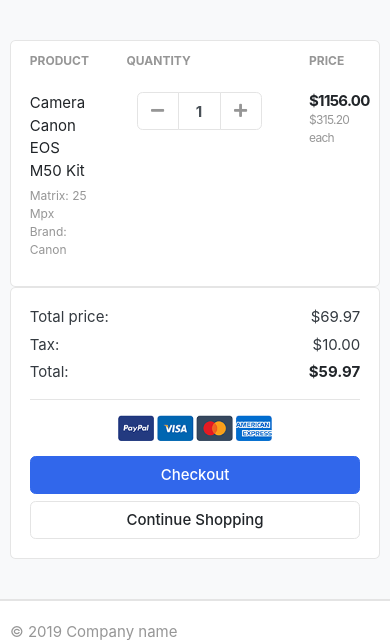
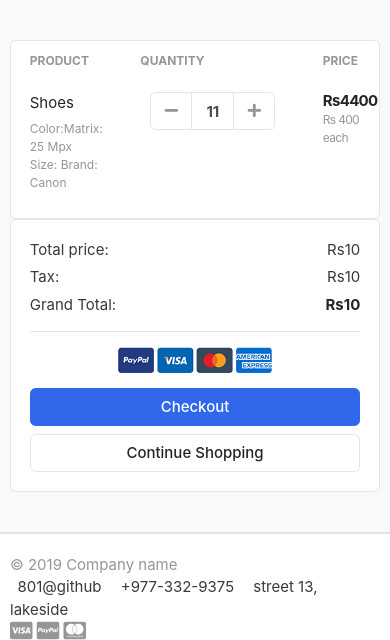
Before and after one commit to Darshan801/shopping-cart, a Django app: template templates/store/cart.html in a window 390 px wide; the page is wider, and only the part inside the window is pictured. Shown: the part 231-871 px from the top of that part. Run offline with Django 5.2, Linux system fonts and the light colour scheme; data comes from the database, SQL or seed files in the repository; both versions use the stored data as it was after the commit; the template is opened without the code that fills it: values that come from a table or form of the project are taken from there, most other values are stand-ins (such as "Sample title", 1, 10 or a date in 2020); some libraries are stand-ins or nearby versions; some web fonts are replaced.

Commit message:
using sessions to get cardId presented in the session and making a responsive add to cart function

```diff
--- a/carts/models.py
+++ b/carts/models.py
@@ -16,5 +16,8 @@ class CartItem(models.Model):
     quantity = models.IntegerField()
     is_active=models.BooleanField(default=True)
 
+    def sub_total(self):
+        return self.product.price * self.quantity
+
     def __str__(self):
         return self.product
--- a/carts/urls.py
+++ b/carts/urls.py
@@ -1,5 +1,6 @@
 from django.urls import path
 from . import views
 urlpatterns = [
-    path('',views.cart,name='cart')
+    path('',views.cart,name='cart'),
+    path('add_cart/<int:product_id>/',views.add_cart,name='add_cart')
 ]
--- a/templates/store/cart.html
+++ b/templates/store/cart.html
@@ -23,13 +23,15 @@
 </tr>
 </thead>
 <tbody>
+
+	{% for cart_item in cart_items %}
 <tr>
 	<td>
 		<figure class="itemside align-items-center">
-			<div class="aside"><img src="{% static './images/items/11.jpg' %}" class="img-sm"></div>
+			<div class="aside"><img src="{{ cart_item.product.images.url }}" class="img-sm"></div>
 			<figcaption class="info">
-				<a href="#" class="title text-dark">Camera Canon EOS M50 Kit</a>
-				<p class="text-muted small">Matrix: 25 Mpx <br> Brand: Canon</p>
+				<a href="#" class="title text-dark">{{cart_item.product.product_name}}</a>
+				<p class="text-muted small">Color:Matrix: 25 Mpx <br>Size: Brand: Canon</p>
 			</figcaption>
 		</figure>
 	</td>
@@ -38,26 +40,26 @@
 					<div class="col">
 						<div class="input-group input-spinner">
 							<div class="input-group-prepend">
-							<button class="btn btn-light" type="button" id="button-plus"> <i class="fa fa-minus"></i> </button>
+							<a href="" class="btn btn-light" type="button" id="button-plus"> <i class="fa fa-minus"></i> </a>
 							</div>
-							<input type="text" class="form-control"  value="1">
+							<input type="text" class="form-control"  value="{{ cart_item.quantity }}">
 							<div class="input-group-append">
-							<button class="btn btn-light" type="button" id="button-minus"> <i class="fa fa-plus"></i> </button>
+							<a href="{% url 'add_cart' cart_item.product.id %}" class="btn btn-light" type="button" id="button-minus"> <i class="fa fa-plus"></i> </a>
 							</div>
 						</div> <!-- input-group.// -->
 					</div> <!-- col.// -->
 	</td>
 	<td>
 		<div class="price-wrap">
-			<var class="price">$1156.00</var>
-			<small class="text-muted"> $315.20 each </small>
+			<var class="price">Rs{{cart_item.sub_total}}</var>
+			<small class="text-muted"> Rs {{ cart_item.product.price}} each </small>
 		</div> <!-- price-wrap .// -->
 	</td>
 	<td class="text-right">
-	<a href="" class="btn btn-danger"> Remove</a>
+	<a href="" class="btn btn-danger">Remove</a>
 	</td>
 </tr>
-
+{% endfor %}
 </tbody>
 </table>
 </div> <!-- card.// -->
@@ -69,15 +71,15 @@
 		<div class="card-body">
 			<dl class="dlist-align">
 			  <dt>Total price:</dt>
-			  <dd class="text-right">$69.97</dd>
+			  <dd class="text-right">Rs{{total}}</dd>
 			</dl>
 			<dl class="dlist-align">
 			  <dt>Tax:</dt>
-			  <dd class="text-right"> $10.00</dd>
+			  <dd class="text-right"> Rs{{tax}}</dd>
 			</dl>
 			<dl class="dlist-align">
-			  <dt>Total:</dt>
-			  <dd class="text-right text-dark b"><strong>$59.97</strong></dd>
+			  <dt>Grand Total:</dt>
+			  <dd class="text-right text-dark b"><strong>Rs{{grand_total}}</strong></dd>
 			</dl>
 			<hr>
 			<p class="text-center mb-3">
--- a/templates/store/product_detail.html
+++ b/templates/store/product_detail.html
@@ -69,7 +69,7 @@
 	{% if single_product.stock <= 0 %}
 	<h5 class="text-danger">Out of stock</h5>
 	{% else %}
-	<a href="./product-detail.html" class="btn  btn-primary"> <span class="text">Add to cart</span> <i class="fas fa-shopping-cart"></i>  </a>
+	<a href="{% url 'add_cart' single_product.id %}" class="btn  btn-primary"> <span class="text">Add to cart</span> <i class="fas fa-shopping-cart"></i>  </a>
 	{% endif %}
 </article> <!-- product-info-aside .// -->
 		</main> <!-- col.// -->
```
Also changed, not shown: carts/views.py (+69 -3 lines), db.sqlite3.
